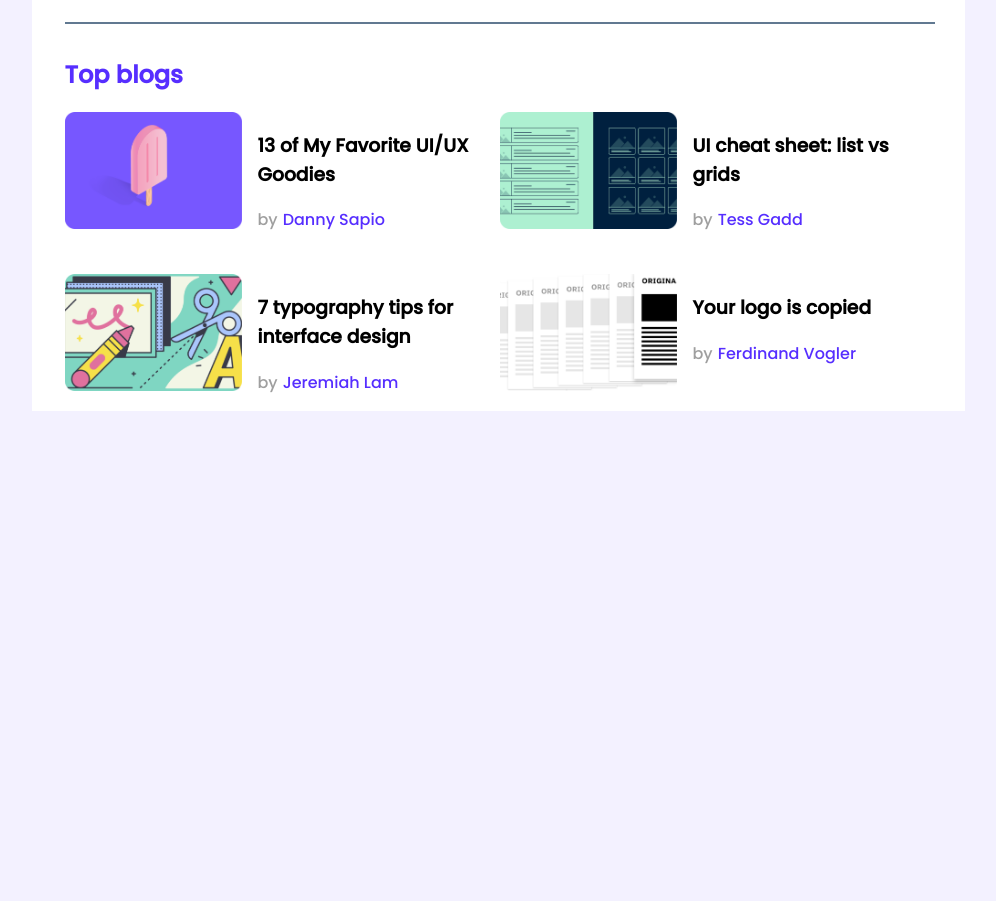
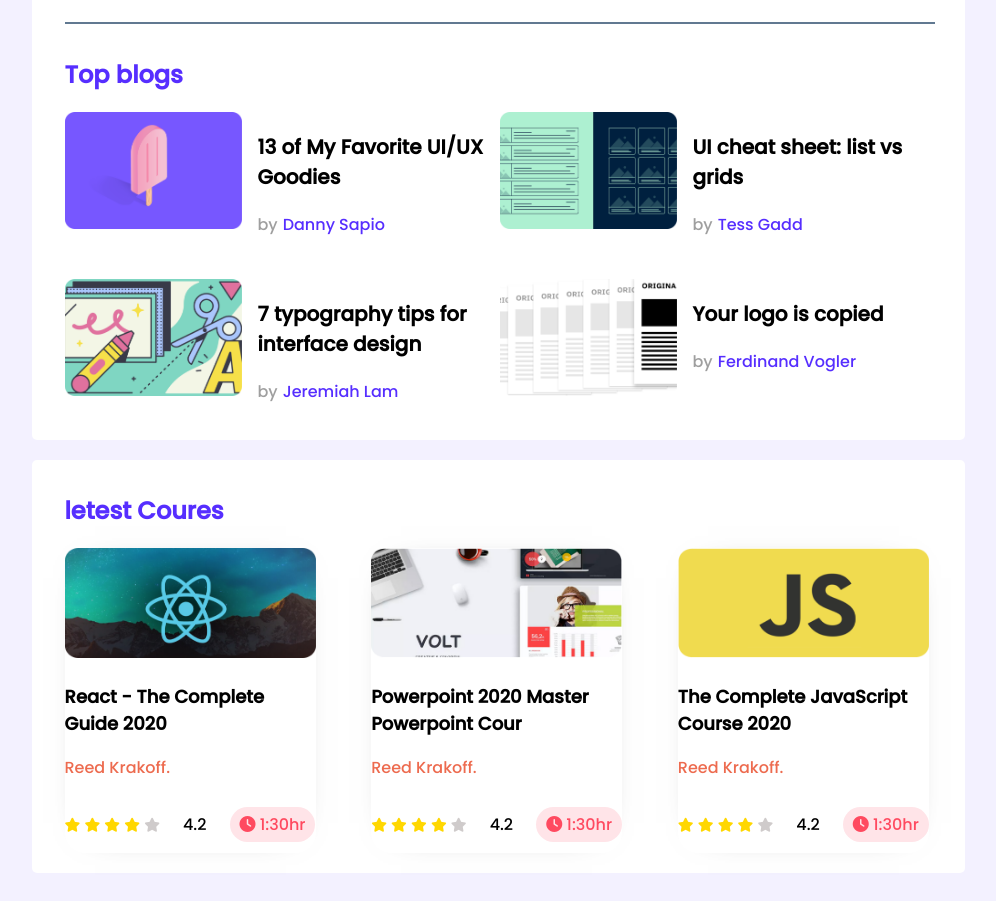
Before and after one commit to muhammadtamimofficial/leader-bord-css, a plain HTML site: page index.html in a window 1280 px wide. Shown: the part 260-1161 px from the top of the page, without its empty margins (142-1138 px from the left). Before the commit the page ends 800 px from the top, so only its background shows below. Drawn offline with Linux system fonts and the light colour scheme.

Commit message:
3rd commit

```diff
--- a/index.html
+++ b/index.html
@@ -9,6 +9,8 @@
     <link rel="preconnect" href="https://fonts.gstatic.com" crossorigin>
     <link href="https://fonts.googleapis.com/css2?family=Poppins:wght@500&display=swap" rel="stylesheet">
     <title>Leaderbord in css project</title>
+    <!-- fontawesome -->
+    <script src="https://kit.fontawesome.com/6bca1758f8.js" crossorigin="anonymous"></script>
     <!-- stylesheet -->
     <link rel="stylesheet" href="styles/style.css">
 </head>
@@ -97,6 +99,71 @@
                 </div>
             </div>
         </section>
+        <!------------------
+            letest coures
+        -------------------->
+        <section class="first-contenar">
+            <h2 class="section-title">letest Coures</h2>
+            <div class="courses">
+                <div class="course">
+                    <img src="img/courses/course-1.png" alt="">
+                    <h3 class="course-des">React - The Complete Guide 2020</h3>
+                    <P class="teacher-name"><a href="">Reed Krakoff.</a></P>
+                    <div class="course-info">
+                        <div class="ratting">
+                            <i class="fas fa-star filld"></i>
+                            <i class="fas fa-star filld"></i>
+                            <i class="fas fa-star filld"></i>
+                            <i class="fas fa-star filld"></i>
+                            <i class="fas fa-star empty"></i>
+                        </div>
+                        <p class="ratting">4.2</p>
+                        <div class="ratting course-time">
+                            <i class="fas fa-clock"></i>
+                            1:30hr
+                        </div>
+                    </div>
+                </div>
+                <div class="course">
+                    <img src="img/courses/course-2.png" alt="">
+                    <h3 class="course-des">Powerpoint 2020 Master Powerpoint Cour</h3>
+                    <P class="teacher-name"><a href="">Reed Krakoff.</a></P>
+                    <div class="course-info">
+                        <div class="ratting">
+                            <i class="fas fa-star filld"></i>
+                            <i class="fas fa-star filld"></i>
+                            <i class="fas fa-star filld"></i>
+                            <i class="fas fa-star filld"></i>
+                            <i class="fas fa-star empty"></i>
+                        </div>
+                        <p class="ratting">4.2</p>
+                        <div class="ratting course-time">
+                            <i class="fas fa-clock"></i>
+                            1:30hr
+                        </div>
+                    </div>
+                </div>
+                <div class="course">
+                    <img src="img/courses/course-3.png" alt="">
+                    <h3 class="course-des">The Complete JavaScript Course 2020</h3>
+                    <P class="teacher-name"><a href="">Reed Krakoff.</a></P>
+                    <div class="course-info">
+                        <div class="ratting">
+                            <i class="fas fa-star filld"></i>
+                            <i class="fas fa-star filld"></i>
+                            <i class="fas fa-star filld"></i>
+                            <i class="fas fa-star filld"></i>
+                            <i class="fas fa-star empty"></i>
+                        </div>
+                        <p class="ratting">4.2</p>
+                        <div class="ratting course-time">
+                            <i class="fas fa-clock"></i>
+                            1:30hr
+                        </div>
+                    </div>
+                </div>
+            </div>
+        </section>
     </main>
 </body>
 
--- a/styles/style.css
+++ b/styles/style.css
@@ -6,17 +6,22 @@ body{
 }
 main{
     display: flex;
-    justify-content: center;
+    flex-direction: column;
+    align-items: center;
 }
 .first-contenar{
     background-color: #fff;
     width: 870px;
-     /* height: 670px;
+    padding-bottom: 20px;
+
+     /*
     margin-top: 130px;
     margin-left: 185px;
-    border-radius: 5px;  */
+       */
+    border-radius: 5px;
     padding-left: 33px;
     padding-right: 30px;
+    margin-bottom: 20px;
 }
 .section-title{
     color: #562eff;
@@ -63,7 +68,7 @@ hr{
 .blog-info{
     margin-left: 16px;
 }
-blog-title{
+.blog-title{
     font-size: 20px;
 }
 .blog-author{
@@ -76,3 +81,77 @@ blog-title{
     color: #562EFF;
     margin-left: 5px;
 }
+    /* ---------------
+        courses style
+       --------------- */
+.courses {
+    display: grid;
+    grid-template-columns: repeat(3,1fr);
+    grid-gap: 50px;
+}
+.course img{
+    width: 251px;
+    height: 110px;
+}
+.course{
+    width: 251px;
+    border-radius: 20px;
+    box-shadow: 0px 0px 35px -30px rgb(92 88 88);
+}
+.teacher-name a{
+    color: #ED6B4F;
+    font-size: 16px;
+    text-decoration: none;
+}
+.course-des{
+    font-size: 18px;
+}
+.course-info{
+    display: flex;
+    align-items: center;
+    justify-content: space-between;
+    /* grid-template-columns: repeat(3,1fr); */
+    /* width: 224px;
+    height: 104px; */
+}
+.course-info img{
+    width: 14px;
+    height: 14px;
+}
+.course-time{
+    background-color: rgb(241, 125, 142);
+    padding:5px 10px;
+    border-radius: 50px;
+}
+/* .course-time{
+    background-color: rgb(255, 228, 232);
+    color: #ed6b4f;
+    border-radius: 10px;
+    margin-right: 26px;
+    font-size: 17px;
+    padding-top: 2px;
+} */
+.fa-star.filld:before {
+    font-size: 14px;
+    color: gold;
+}
+ .fa-star.empty:before{
+    color: #cfcbcb;
+    font-size: 14px;
+}
+.course-time {
+    color: #ff4a60;
+    background-color: #FFE4E8;
+}
+/* Media query */
+@media only screen and (max-width:688px) {
+
+        .first-contenar{
+            width: 100%;
+        }
+
+        .players{
+            background-color: rgb(219, 77, 77);
+            grid-template-columns: repeat(1,1fr);
+        }
+}
```
